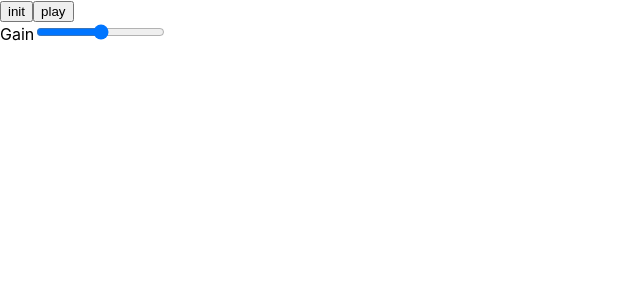
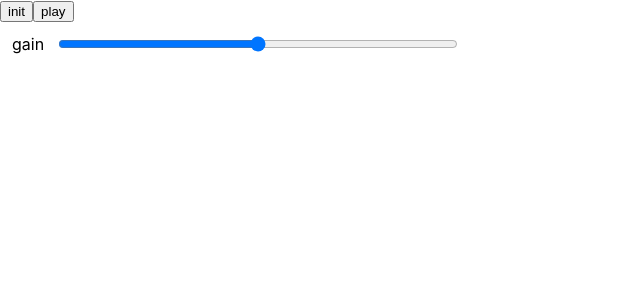
Before and after one commit to JOWONRO/Flash-DJ, a React (Vite) app: page / in a window 1280 px wide. Shown: the top 300 px of the page, without its empty margins (0-640 px from the left). Built offline with nearby package versions, Linux system fonts and the light colour scheme.

Commit message:
feat: 훅 분리 및 기본 구조 설계

```diff
--- a/src/App.tsx
+++ b/src/App.tsx
@@ -1,87 +1,44 @@
-import { ChangeEventHandler, useEffect, useRef, useState } from 'react'
 import styled from 'styled-components'
 
+import useAudioSource from './hooks/useAudioSource'
+
 const App = () => {
-  const [audioContext, setAudioContext] = useState<AudioContext>()
-  const [sourceNode, setSourceNode] = useState<AudioBufferSourceNode>()
-  const [audioBuffer, setAudioBuffer] = useState<AudioBuffer>()
-  const [gainNode, setGainNode] = useState<GainNode>()
-  const [isPlaying, setIsPlaying] = useState(false)
-  const [startTime, setStartTime] = useState(0)
-  const [playbackTime, setPlaybackTime] = useState(0)
+  const { controllers, audioHandler } = useAudioSource()
 
-  const initAudio = () => {
-    const context = new AudioContext()
-    const gain = context.createGain()
-
-    fetch('/src/assets/Trainwreck Of Electro Swing - A Hat In Time Remix.mp3')
-      .then(response => response.arrayBuffer())
-      .then(arrayBuffer => context.decodeAudioData(arrayBuffer))
-      .then(buffer => {
-        setAudioBuffer(buffer)
-        setAudioContext(context)
-        setGainNode(gain)
-        gain.connect(context.destination)
-      })
-  }
-
-  // 게인 조절 핸들러
-  const handleVolumeChange: ChangeEventHandler<HTMLInputElement> = event => {
-    const volume = event.target.valueAsNumber
-    if (gainNode) {
-      gainNode.gain.value = volume
-    }
-  }
-
-  // 오디오 재생 시작
-  const startAudio = () => {
-    if (!audioContext) return
-    if (isPlaying) {
-      if (!sourceNode) return
-      setIsPlaying(false)
-      console.log(audioContext.currentTime)
-      setStartTime(audioContext.currentTime)
-      setPlaybackTime(playbackTime + (audioContext.currentTime - startTime))
-      sourceNode.stop()
+  const handleAudio = () => {
+    if (audioHandler.isPlaying) {
+      audioHandler.pause()
       return
     }
-    if (!audioBuffer || !gainNode) return
-    const source = audioContext.createBufferSource()
-    source.buffer = audioBuffer
-    source.connect(gainNode)
-    source.onended = () => {
-      setPlaybackTime(0)
-      setStartTime(0)
-      setIsPlaying(false)
-    }
-    source.start(0, playbackTime % audioBuffer.duration)
-    setSourceNode(source)
-    setIsPlaying(true)
-    setStartTime(audioContext.currentTime)
+    audioHandler.play()
   }
 
   return (
     <div>
-      <button onClick={initAudio}>init</button>
-      <button onClick={startAudio}>play</button>
-      <StyledDiv>
-        Gain
-        <input
-          type="range"
-          id="volumeControl"
-          min="0"
-          max="2"
-          step="0.01"
-          defaultValue="1"
-          onChange={handleVolumeChange}
-        />
-      </StyledDiv>
+      <button onClick={audioHandler.initAudio}>init</button>
+      <button onClick={handleAudio}>play</button>
+      {controllers.map(controller => (
+        <StyledDiv key={controller.config.id}>
+          {controller.config.id}{' '}
+          <input
+            type="range"
+            {...controller.config}
+            onChange={controller.handler.onChange}
+          />
+        </StyledDiv>
+      ))}
     </div>
   )
 }
 
+export default App
+
 const StyledDiv = styled.div`
-  displaying: flex;
+  display: flex;
+  align-items: center;
+  padding: 12px;
+  gap: 12px;
+  input {
+    width: 400px;
+  }
 `
-
-export default App
--- /dev/null
+++ b/src/controllers/useGainController.ts
@@ -0,0 +1,37 @@
+import { ChangeEvent, useState } from 'react'
+
+const useGainController = () => {
+  const [gainNode, setGainNode] = useState<GainNode>()
+
+  const config = {
+    id: 'gain',
+    min: 0,
+    max: 2,
+    step: 0.01,
+    defaultValue: 1,
+  }
+
+  const handler = {
+    onChange: (event: ChangeEvent<HTMLInputElement>) => {
+      const volume = event.target.valueAsNumber
+      if (gainNode) {
+        gainNode.gain.value = volume
+      }
+    },
+    initialize: (context: AudioContext) => {
+      const gain = context.createGain()
+      gain.connect(context.destination)
+      setGainNode(gain)
+    },
+    connect: (node: AudioBufferSourceNode) => {
+      gainNode && node.connect(gainNode)
+    },
+  }
+
+  return {
+    config,
+    handler,
+  }
+}
+
+export default useGainController
--- /dev/null
+++ b/src/hooks/useAudioSource.ts
@@ -0,0 +1,64 @@
+import { useState } from 'react'
+
+import useControllers from './useControllers'
+
+const exampleAudio =
+  '/src/assets/Trainwreck Of Electro Swing - A Hat In Time Remix.mp3'
+
+const useAudioSource = (src?: string) => {
+  const { controllers, controllersHandler } = useControllers()
+
+  const [audioContext, setAudioContext] = useState<AudioContext>()
+  const [sourceNode, setSourceNode] = useState<AudioBufferSourceNode>()
+  const [audioBuffer, setAudioBuffer] = useState<AudioBuffer>()
+  const [isPlaying, setIsPlaying] = useState(false)
+  const [startTime, setStartTime] = useState(0)
+  const [playbackTime, setPlaybackTime] = useState(0)
+
+  const audioHandler = {
+    isPlaying,
+    setIsPlaying,
+    initAudio: async () => {
+      const audioContext = new AudioContext()
+      const audioResponse = await fetch(src || exampleAudio)
+      const audioArrayBuffer = await audioResponse.arrayBuffer()
+      const audioBuffer = await audioContext.decodeAudioData(audioArrayBuffer)
+
+      controllersHandler.initControllers(audioContext)
+      setAudioContext(audioContext)
+      setAudioBuffer(audioBuffer)
+    },
+    play: () => {
+      if (!audioContext || !audioBuffer) return
+      const source = audioContext.createBufferSource()
+
+      setIsPlaying(true)
+      setSourceNode(source)
+      setStartTime(audioContext.currentTime)
+      controllersHandler.connectControllers(source)
+      source.buffer = audioBuffer
+      source.onended = () => {
+        setIsPlaying(false)
+        setPlaybackTime(0)
+        setStartTime(0)
+      }
+      source.start(0, playbackTime % audioBuffer.duration)
+    },
+    pause: () => {
+      if (!sourceNode || !audioContext) return
+
+      setIsPlaying(false)
+      setStartTime(audioContext.currentTime)
+      setPlaybackTime(playbackTime + (audioContext.currentTime - startTime))
+      sourceNode.onended = null
+      sourceNode.stop()
+    },
+  }
+
+  return {
+    controllers,
+    audioHandler,
+  }
+}
+
+export default useAudioSource
--- /dev/null
+++ b/src/hooks/useControllers.ts
@@ -0,0 +1,22 @@
+import useGainController from '@src/controllers/useGainController'
+
+const useControllers = () => {
+  const controllers = [useGainController()]
+
+  const controllersHandler = {
+    initControllers: (context: AudioContext) => {
+      controllers.forEach(controller => {
+        controller.handler.initialize(context)
+      })
+    },
+    connectControllers: (node: AudioBufferSourceNode) => {
+      controllers.forEach(controller => {
+        controller.handler.connect(node)
+      })
+    },
+  }
+
+  return { controllers, controllersHandler }
+}
+
+export default useControllers
```
